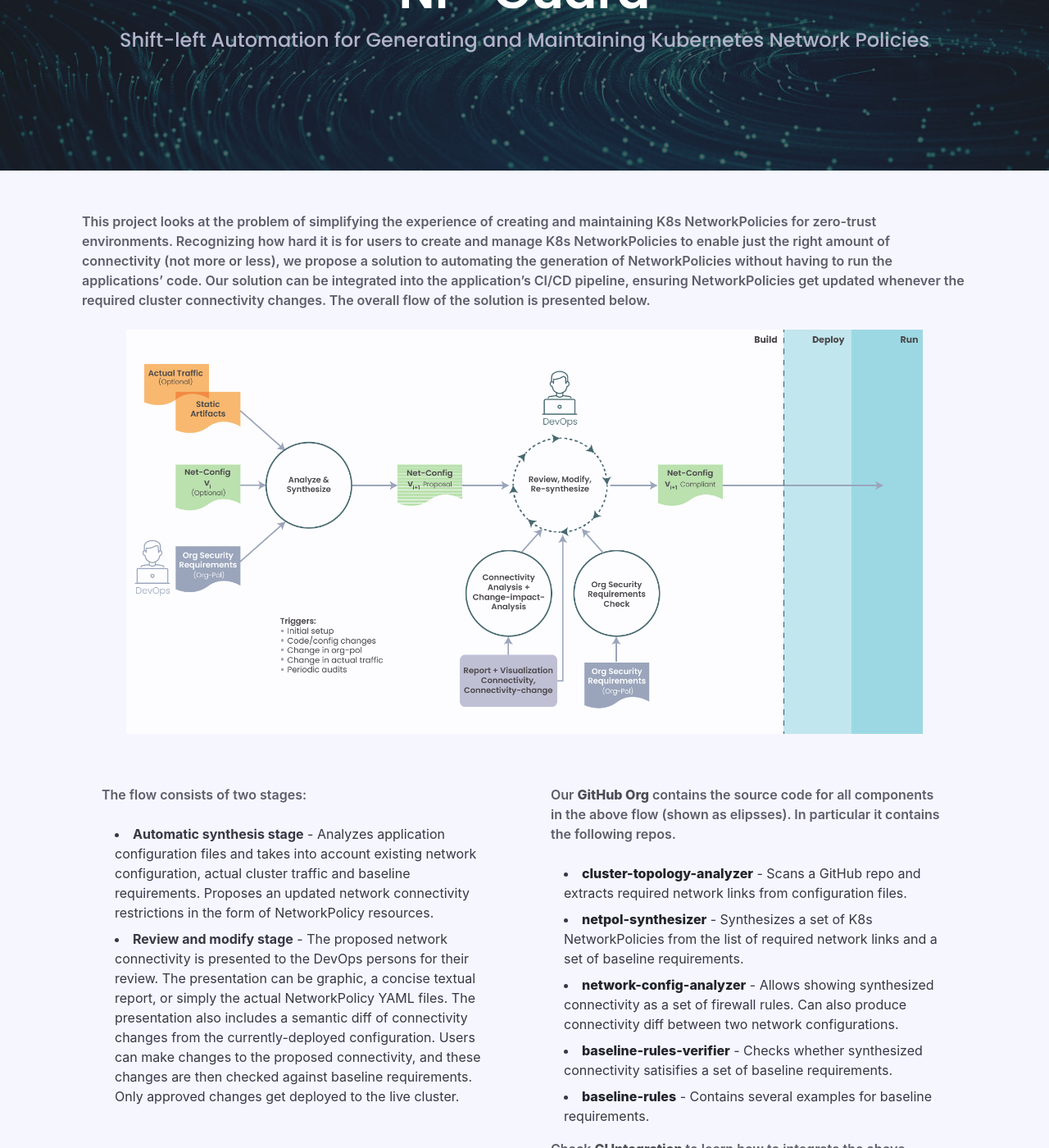
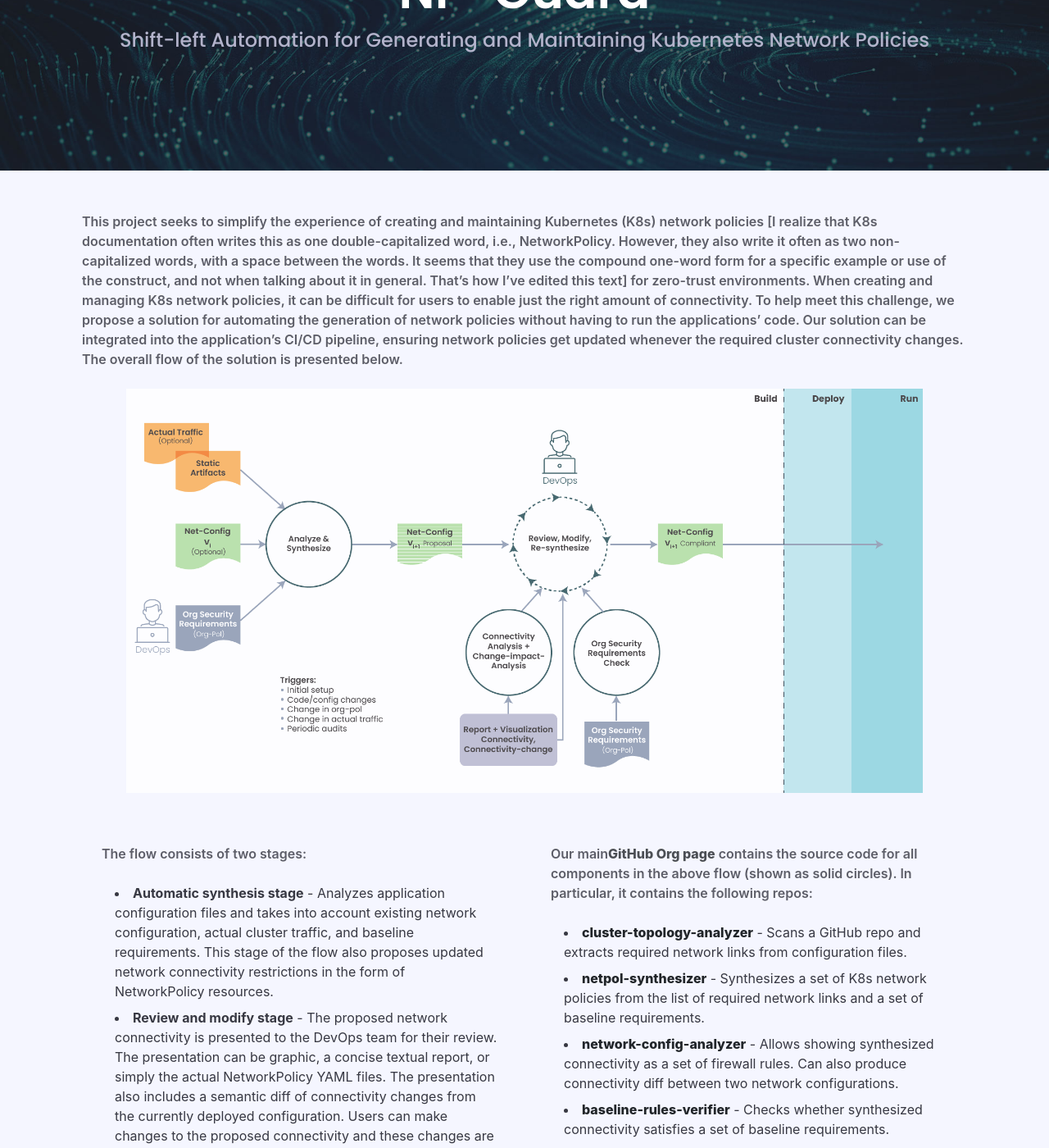
Before and after one commit to tkwsniva/np-guard, a Jekyll site: the page built from index.html, in a window 1280 px wide and 1400 px high, scrolled down 265 px. Shown: the whole window at 82% size. Built offline with Jekyll 4.4.1, drawn with Linux system fonts in a browser that asks for light colours; nearby versions of some CDN libraries; some web fonts are replaced; comment, search, counter and statistics services are not loaded; some of the changed text lies outside the part shown.

Commit message:
Update home-content.html

```diff
--- a/_includes/home-content.html
+++ b/_includes/home-content.html
@@ -1,23 +1,23 @@
 
 <div class="column col-12 col-sm-12 ">
-  <p>This project looks at the problem of simplifying the experience of creating and maintaining K8s NetworkPolicies for zero-trust environments. Recognizing how hard it is for users to create and manage K8s NetworkPolicies to enable just the right amount of connectivity (not more or less), we propose a solution to automating the generation of NetworkPolicies without having to run the applications’ code. Our solution can be integrated into the application’s CI/CD pipeline, ensuring NetworkPolicies get updated whenever the required cluster connectivity changes. The overall flow of the solution is presented below.</p>
+  <p>This project seeks to simplify the experience of creating and maintaining Kubernetes (K8s) network policies [I realize that K8s documentation often writes this as one double-capitalized word, i.e., NetworkPolicy. However, they also write it often as two non-capitalized words, with a space between the words. It seems that they use the compound one-word form for a specific example or use of the construct, and not when talking about it in general. That’s how I’ve edited this text] for zero-trust environments. When creating and managing K8s network policies, it can be difficult for users to enable just the right amount of connectivity. To help meet this challenge, we propose a solution for automating the generation of network policies without having to run the applications’ code. Our solution can be integrated into the application’s CI/CD pipeline, ensuring network policies get updated whenever the required cluster connectivity changes. The overall flow of the solution is presented below.</p>
 	<p align="center"><a href="assets/diagram-1-01.png" target="_blank"><img src="assets/diagram-1-01.png" width="90%" /></a></p>
 </div>
 <div class="column col-6 col-sm-12 p-8 mb-8 col-mx-auto">
 	<p>The flow consists of two stages:</p>
 <ul>
-    <li><b>Automatic synthesis stage</b> - Analyzes application configuration files and takes into account existing network configuration, actual cluster traffic and baseline requirements. Proposes an updated network connectivity restrictions in the form of NetworkPolicy resources.</li>
-    <li><b>Review and modify stage</b> - The proposed network connectivity is presented to the DevOps persons for their review. The presentation can be graphic, a concise textual report, or simply the actual NetworkPolicy YAML files. The presentation also includes a semantic diff of connectivity changes from the currently-deployed configuration. Users can make changes to the proposed connectivity, and these changes are then checked against baseline requirements. Only approved changes get deployed to the live cluster.</li>
+    <li><b>Automatic synthesis stage</b> - Analyzes application configuration files and takes into account existing network configuration, actual cluster traffic, and baseline requirements. This stage of the flow also  proposes updated network connectivity restrictions in the form of NetworkPolicy resources.</li>
+    <li><b>Review and modify stage</b> - The proposed network connectivity is presented to the DevOps team for their review. The presentation can be graphic, a concise textual report, or simply the actual NetworkPolicy YAML files. The presentation also includes a semantic diff of connectivity changes from the currently deployed configuration. Users can make changes to the proposed connectivity and these changes are then checked against baseline requirements. Only approved changes get deployed to the live cluster.</li>
 </ul>
 </div>
 <div class="column col-6 col-sm-12 p-8 mb-8 col-mx-auto">
-<p>Our <a href="https://github.com/np-guard" target="blank">GitHub Org</a> contains the source code for all components in the above flow (shown as elipsses). In particular it contains the following repos.</p>
+<p>Our main<a href="https://github.com/np-guard" target="blank">GitHub Org page</a> contains the source code for all components in the above flow (shown as solid circles). In particular, it contains the following repos:</p>
 <ul>
     <li><a href="https://github.com/np-guard/cluster-topology-analyzer" target="blank">cluster-topology-analyzer</a> - Scans a GitHub repo and extracts required network links from configuration files.</li>
-    <li><a href="https://github.com/np-guard/netpol-synthesizer" target="blank">netpol-synthesizer</a> - Synthesizes a set of K8s NetworkPolicies from the list of required network links and a set of baseline requirements.</li>
+    <li><a href="https://github.com/np-guard/netpol-synthesizer" target="blank">netpol-synthesizer</a> - Synthesizes a set of K8s network policies from the list of required network links and a set of baseline requirements.</li>
     <li><a href="https://github.com/np-guard/network-config-analyzer" target="blank">network-config-analyzer</a> - Allows showing synthesized connectivity as a set of firewall rules. Can also produce connectivity diff between two network configurations.</li>
-    <li><a href="https://github.com/np-guard/baseline-rules-verifier" target="blank">baseline-rules-verifier</a> - Checks whether synthesized connectivity satisifies a set of baseline requirements.</li>
-    <li><a href="https://github.com/np-guard/baseline-rules" target="blank">baseline-rules</a> - Contains several examples for baseline requirements.</li>
+    <li><a href="https://github.com/np-guard/baseline-rules-verifier" target="blank">baseline-rules-verifier</a> - Checks whether synthesized connectivity satisfies a set of baseline requirements.</li>
+    <li><a href="https://github.com/np-guard/baseline-rules" target="blank">baseline-rules</a> - Contains several examples of baseline requirements.</li>
 </ul>
-<p>Check <a href="https://np-guard.github.io/ci-integration.html" target="blank">CI Integration</a> to learn how to integrate the above components into a CI/CD pipeline.</p>
+<p>See <a href="https://np-guard.github.io/ci-integration.html" target="blank">CI Integration</a> to learn how to integrate the above components into a CI/CD pipeline.</p>
 </div>
```
